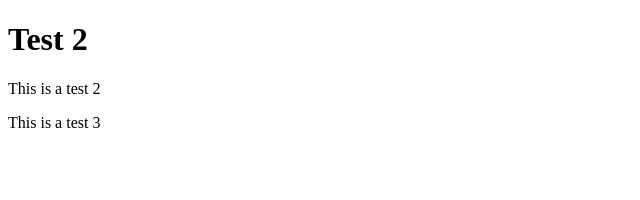
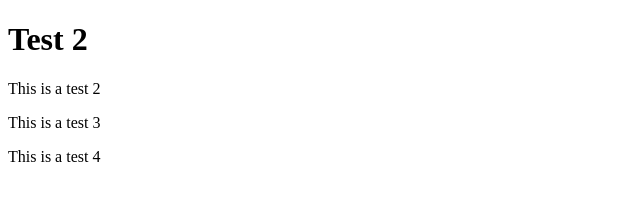
Before and after one commit to ldiamand/project2, a plain HTML site: page index.html in a window 1280 px wide. Shown: the whole page, without its empty margins (0-640 px from the left). Drawn offline with Linux system fonts and the light colour scheme.

Commit message:
New info

```diff
--- a/index.html
+++ b/index.html
@@ -7,5 +7,6 @@
     <h1>Test 2</h1>
     <p>This is a test 2</p>
     <p>This is a test 3</p>
+    <p>This is a test 4</p>
   </body>
 </html>
```
